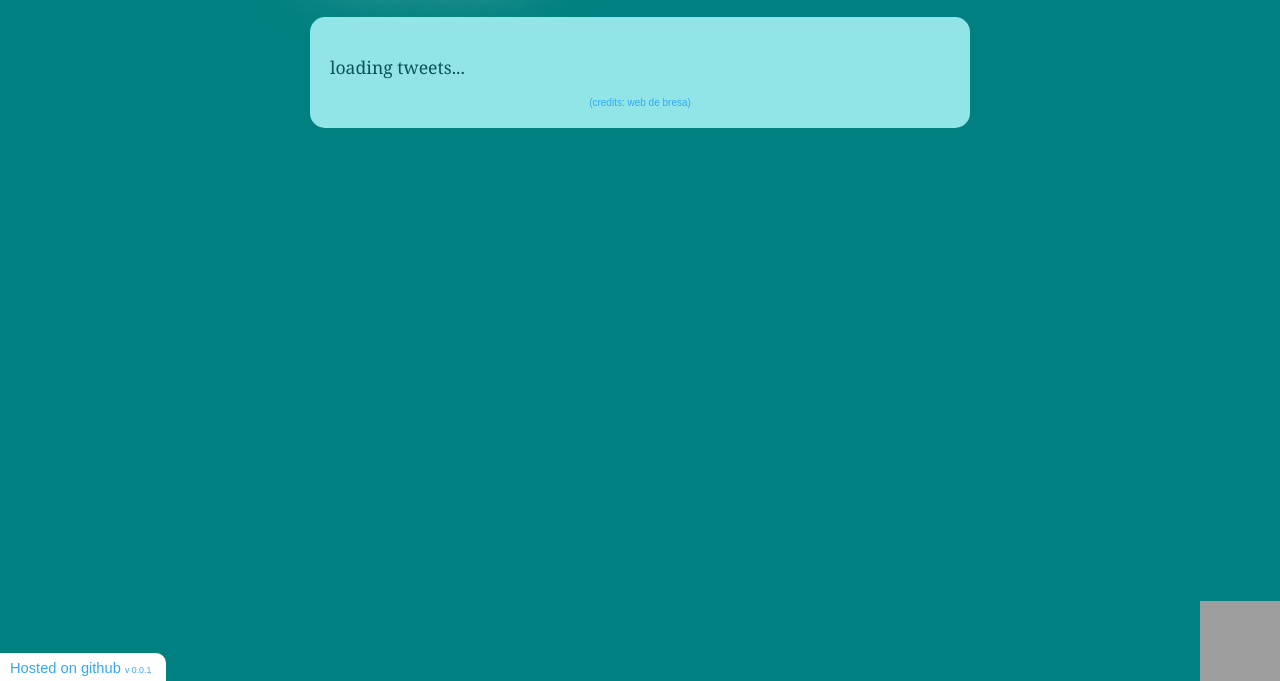
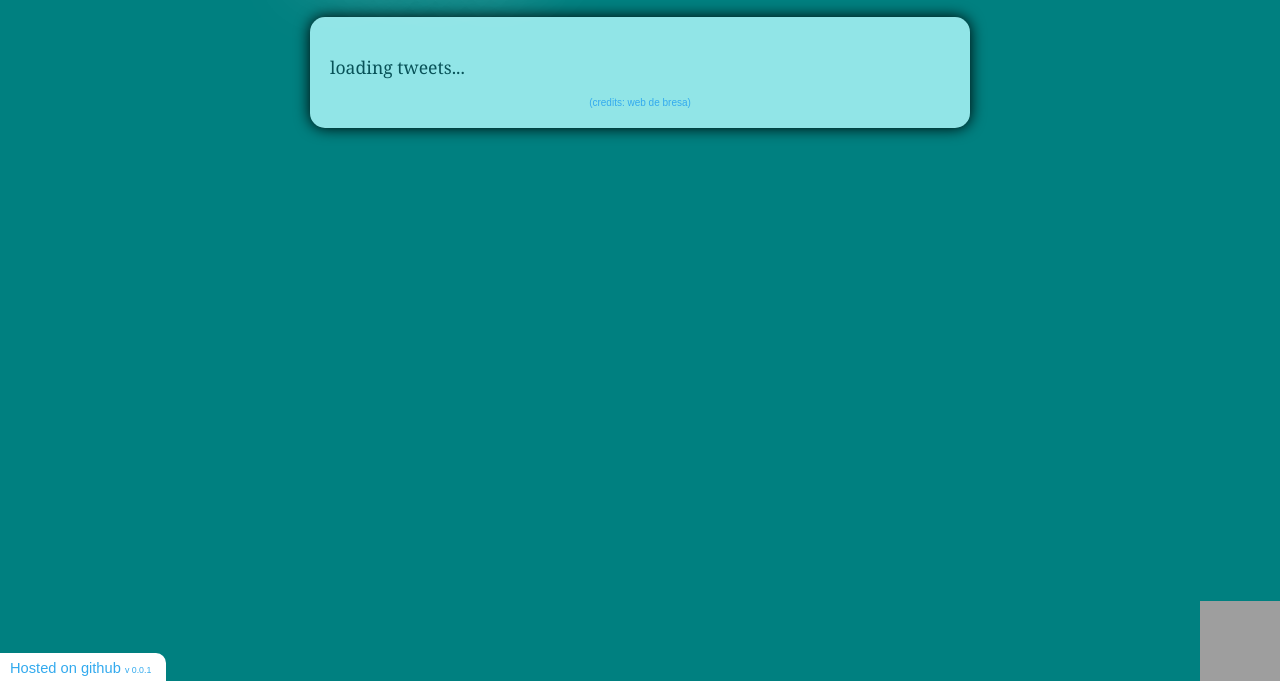
Before and after one commit to glamnoise/webdebs, a plain HTML site: page index.html in a window 1280 px wide. Shown: the part 119-800 px from the top of the page. Drawn offline with nearby package versions, Linux system fonts and the light colour scheme; grey boxes are pictures that could not be loaded.

```diff
--- a/css/index.css
+++ b/css/index.css
@@ -60,6 +60,7 @@
     margin-top: 20px;
     background: #91E5E7;
     -moz-box-shadow: 0px 0px 15px #000;
+    -webkit-box-shadow: 0px 0px 15px #000;
 }
 
 .title{font-family: georgia; font-size: 56px; font-weight: bold; font-style: italic; letter-spacing: -.1em; color: #fff; text-shadow:0 0 70px #fff, 0px 2px 2px #000;}
```
